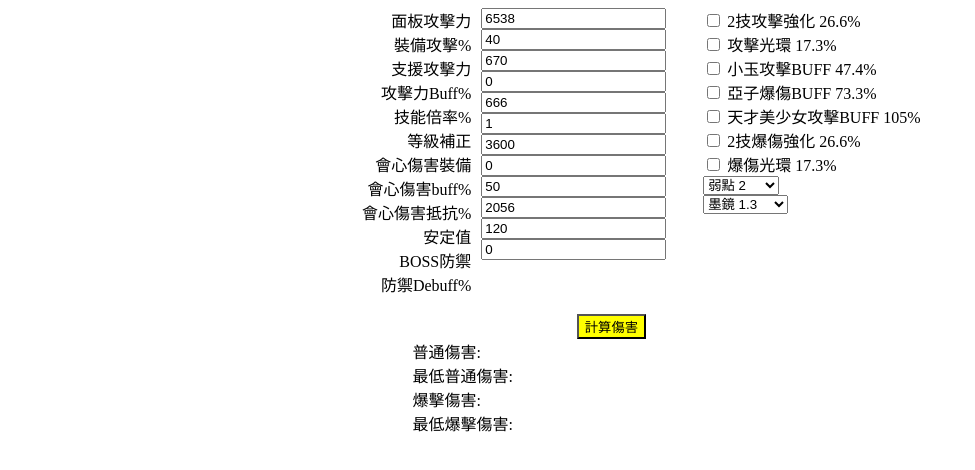
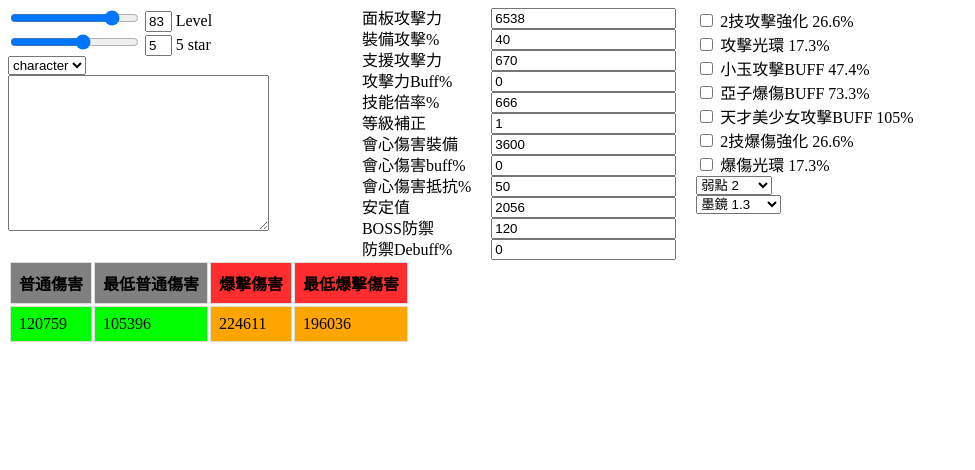
Before and after one commit to BlueArhiveDmg/ba_dmg, a plain HTML site: page index.html in a window 1280 px wide. Shown: the whole page, without its empty margins (0-975 px from the left). Drawn offline with nearby package versions, Linux system fonts and the light colour scheme; no server answers.

Commit message:
Add char select

```diff
--- a/index.html
+++ b/index.html
@@ -1,13 +1,38 @@
 <!DOCTYPE html PUBLIC "-//W3C//DTD HTML 4.01 Transitional//zh-Hant">
-<!-- saved from url=(0039)https://bluearhivedmg.github.io/ba_dmg/ -->
-<html><head><meta http-equiv="Content-Type" content="text/html; charset=UTF-8">
-  <meta http-equiv="content-type" content="text/html charset=" utf-8"="">
+<html>
+<head>
+<meta http-equiv="Content-Type" content="text/html; charset=UTF-8">
+<script src="https://ajax.googleapis.com/ajax/libs/jquery/3.4.1/jquery.min.js"></script>
 <title>碧藍檔案傷害計算機</title>
 </head>
-  <body data-new-gr-c-s-check-loaded="14.1087.0" data-gr-ext-installed="">
+	<body>
+	<div class="CharStatDiv">
+		<div>
+			<div>
+				<input type="range" id="charLevel" value="83" min="1" max="100"
+				oninput="updateCharLevel(this.value);">
+				<input style="width:2em" type="text" id="charLevelText" value="83"
+				oninput="updateCharLevel(this.value);">
+				<output style="width:2em" type="text">Level</output>
+			</div>
+			<div>
+				<input type="range" id="starGrade" value="5" min="1" max="8"
+				oninput="updateStarGrade(this.value);">
+				<input style="width:2em" type="text" id="charStarGradeText" value="5"
+				oninput="updateStarGrade(this.value);">
+				<output style="width:2em" type="text" id="StarGradeString">5 star</output>
+			</div>
+		</div>
+		<div>
+			<!-- <button onclick="getJson()">Get list</button> -->
+			<select name="character" id="character">
+			<option value="-1" selected="" disabled="">character</option>
+			</select>
+		</div>
+		<textarea id="characterStat" name="characterStat" rows="10" cols="30"></textarea>
+	</div>
 	<div class="Data-Content">
 			<div class="Data-Title">
-        <div class="AlignRight">
 				<label for="Atk">面板攻擊力</label><br>
 				<label for="EquAtk">裝備攻擊%</label><br>
 				<label for="SPAtk">支援攻擊力</label><br>
@@ -22,60 +47,61 @@
 				<label for="BossDef">BOSS防禦</label><br>
 				<label for="DefReduce">防禦Debuff%</label><br>
 			</div>
-    </div>
 			<div class="Data-Items">
-        <input type="text" id="Atk" value="6538"><br>
-        <input type="text" id="EquAtk" value="40"><br>
-        <input type="text" id="SPAtk" value="670"><br>
+				<input type="text" id="Atk" value="6538" onchange="CalculatorDmg()"><br>
+				<input type="text" id="EquAtk" value="40" onchange="CalculatorDmg()"><br>
+				<input type="text" id="SPAtk" value="670" onchange="CalculatorDmg()"><br>
 				<!--<input type="text" id="Star2Atk" value=0 /><br />-->
-		<input type="text" id="AtkBuff" value="0"><br>
-		<input type="text" id="SkillDmg" value="666"><br>
-		<input type="text" id="LevelCorrection" value="1"><br>
-		<input type="text" id="CrtDmgEqu" value="3600"><br>
-		<input type="text" id="CrtDmgBuff" value="0"><br>
-		<input type="text" id="CrtDmgRes" value="50"><br>
-		<input type="text" id="Stable" value="2056"><br>
-		<input type="text" id="BossDef" value="120"><br>
-		<input type="text" id="DefReduce" value="0"><br>
+				<input type="text" id="AtkBuff" value="0" onchange="CalculatorDmg()"><br>
+				<input type="text" id="SkillDmg" value="666" onchange="CalculatorDmg()"><br>
+				<input type="text" id="LevelCorrection" value="1" onchange="CalculatorDmg()"><br>
+				<input type="text" id="CrtDmgEqu" value="3600" onchange="CalculatorDmg()"><br>
+				<input type="text" id="CrtDmgBuff" value="0" onchange="CalculatorDmg()"><br>
+				<input type="text" id="CrtDmgRes" value="50" onchange="CalculatorDmg()"><br>
+				<input type="text" id="Stable" value="2056" onchange="CalculatorDmg()"><br>
+				<input type="text" id="BossDef" value="120" onchange="CalculatorDmg()"><br>
+				<input type="text" id="DefReduce" value="0" onchange="CalculatorDmg()"><br>
 			</div>
 	</div>
 	<div class="Data-buff">
 		<div>
-		  <input type="checkbox" id="Ehnatk" name="2技攻擊強化" value="26.6">
+		  <input type="checkbox" id="Ehnatk" name="2技攻擊強化" value="26.6" onchange="CalculatorDmg()">
 		  <label for="2技攻擊強化">2技攻擊強化 26.6%</label>
 		</div>
 		<div>
-		  <input type="checkbox" id="atkAura" name="攻擊光環" value="17.3">
+		  <input type="checkbox" id="atkAura" name="攻擊光環" value="17.3" onchange="CalculatorDmg()">
 		  <label for="攻擊光環">攻擊光環 17.3%</label>
 		</div>
 		<div>
-		  <input type="checkbox" id="kotamaAtkBuff" name="小玉攻擊BUFF" value="47.4">
+		  <input type="checkbox" id="kotamaAtkBuff" name="小玉攻擊BUFF" value="47.4" onchange="CalculatorDmg()">
 		  <label for="小玉攻擊BUFF">小玉攻擊BUFF 47.4%</label>
 		</div>
 		<div>
-		  <input type="checkbox" id="akoCrtDmgBuff" name="亞子爆傷BUFF" value="73.3">
+		  <input type="checkbox" id="akoCrtDmgBuff" name="亞子爆傷BUFF" value="73.3" onchange="CalculatorDmg()">
 		  <label for="亞子爆傷BUFF">亞子爆傷BUFF 73.3%</label>
 		</div>
 		<div>
-		  <input type="checkbox" id="newAtkBuff" name="天才美少女攻擊BUFF" value="105">
+		  <input type="checkbox" id="newAtkBuff" name="天才美少女攻擊BUFF" value="105" onchange="CalculatorDmg()">
 		  <label for="天才美少女攻擊BUFF">天才美少女攻擊BUFF 105%</label>
 		</div>
 		<div>
-		  <input type="checkbox" id="EhnCrtDmg" name="2技爆傷強化" value="26.6">
+		  <input type="checkbox" id="EhnCrtDmg" name="2技爆傷強化" value="26.6" onchange="CalculatorDmg()">
 		  <label for="2技爆傷強化">2技爆傷強化 26.6%</label>
 		</div>
 		<div>
-		  <input type="checkbox" id="CrtDmgAura" name="爆傷光環" value="17.3">
+		  <input type="checkbox" id="CrtDmgAura" name="爆傷光環" value="17.3" onchange="CalculatorDmg()">
 		  <label for="爆傷光環">爆傷光環 17.3%</label>
 		</div>
-		<select id="weak">
+		<div>
+		<select id="weak"  onchange="CalculatorDmg()">
 			<option selected="" disabled="">屬性補正</option>
 			<option value="0.5">抵抗 0.5</option>
 			<option value="1">普通 1</option>
 			<option value="2" selected="">弱點 2</option>
 		</select><br>
-
-		<select id="terrain">
+		</div>
+		<div>
+		<select id="terrain" onchange="CalculatorDmg()">
 			<option selected="" disabled="">地形補正</option>
 			<option value="0.8">大紅臉 0.8</option>
 			<option value="0.9">紅臉 0.9</option>
@@ -85,19 +111,25 @@
 			<option value="1.3" selected="">墨鏡 1.3</option>
 		</select><br>
 		</div>
-
-	<div class="Calculator">
-	<button type="button" style="background-color: yellow;" onclick="CalculatorDmg()">計算傷害</button><br>
 	</div>
-	<div class="Damage">
-	<span>普通傷害:    </span> <span id="normal_dmg"></span><br>
-	<span>最低普通傷害:</span> <span id="normal_dmg_min"></span><br>
-	<span>爆擊傷害:    </span> <span id="critical_dmg"></span><br>
-	<span>最低爆擊傷害:</span> <span id="critical_dmg_min"></span><br>
+	<div class="dmg-table">
+		<table id="dmgTableId">
+			<tr>
+				<th bgcolor="gray">普通傷害</th>
+				<th bgcolor="gray">最低普通傷害</th>
+				<th bgcolor="#FF2D2D">爆擊傷害</th>
+				<th bgcolor="#FF2D2D">最低爆擊傷害</th>
+			</tr>
+			<tr>
+				<td bgcolor="#00FF00">0</td>
+				<td bgcolor="#00FF00">0</td>
+				<td bgcolor="orange">0</td>
+				<td bgcolor="orange">0</td>
+			</tr>
+		</table>
 	</div>
-
 <style type="text/css">
-    .Data-Content {
+<!-- 	.Data-Content {
 		width: auto;
 		margin-left: 28%;
 	}
@@ -107,43 +139,132 @@
 			width: auto;
 			margin-left: 2%;
 		}
+    } -->
+	.Data-Content {
+		line-height: 21px;
+	}
+
+	.CharStatDiv {
+		float: left;
+		width: auto;
+		margin-right: 20px;
 	}
 
 	.Data-Title {
 		float: left;
 		width: auto;
+		margin-right: 20px;
 	}
 
 	.Data-Items {
 		float: left;
-	position: relative;
-	left: 10px;
+		margin-right: 20px;
 	}
 
 	.Data-buff {
-	margin-left: 55%;
 		white-space:nowrap;
 	}
 
-    .AlignRight {
-        text-align: right;
+    .dmg-table {
+		clear:both;
     }
 
-    .Calculator {
-	clear:both;
-	width: 30%;
-	margin-left: 45%;
-	margin-top: 100px;
-    }
-
-    .Damage {
-	width: 40%;
-	float: left;
+	td, th {
+	  border: 1px solid #dddddd;
 	  text-align: left;
-	margin-left: 32%;
+	  padding: 8px;
 	}
 </style>
 <script>
+var CharLevel = 83;
+var CharacterList;
+var star = 4;
+transcendence = [[0, 1000, 2200, 3600, 5300], [0, 750, 1750, 2950, 4450], [0, 500, 1200, 2100, 3500]]
+starGradeStr = ["1 star", "2 star", "3 star", "4 star", "5 star", "Weapon 1", "Weapon 2", "Weapon 3"]
+function updateStarGrade(val)
+{
+	document.getElementById('charStarGradeText').value = val;
+	document.getElementById('starGrade').value = val;
+	document.getElementById('StarGradeString').value = starGradeStr[val - 1];
+	star = Math.min(5, val) - 1;
+	var idx = document.getElementById('character').value;
+	CharacterStatUpdate(idx);
+}
+function updateCharLevel(val)
+{
+	document.getElementById('charLevelText').value = val;
+	document.getElementById('charLevel').value = val;
+	CharLevel = val;
+	var idx = document.getElementById('character').value;
+	CharacterStatUpdate(idx);
+}
+
+function CharacterStatUpdate(idx)
+{
+	var attack = 0;
+	var level = CharLevel;
+	var weaponLevel = 50;
+	if (idx < 0) {
+		return 0;
+	}
+
+	textarea = document.getElementById('characterStat');
+	textarea.value = '';
+	textarea.value += "Name:" + CharacterList[idx].Name + '\n';
+	attack = (CharacterList[idx].AttackPower100 - CharacterList[idx].AttackPower1) / 99;
+	attack = CharacterList[idx].AttackPower1 + attack * (level - 1);
+	attack = attack * (1 + transcendence[0][star] / 10000);
+	textarea.value += "Attack:" + (attack).toFixed(2) + '\n';
+	attack = (CharacterList[idx].Weapon.AttackPower100 - CharacterList[idx].Weapon.AttackPower1) / 100;
+	textarea.value += "WeaponAttack:" + (attack * weaponLevel).toFixed(2) + '\n';
+	textarea.value += "CriticalDamage:" + CharacterList[idx].CriticalDamageRate / 100 + '%\n';
+	textarea.value += "StabilityPoint:" + CharacterList[idx].StabilityPoint + '\n';
+	textarea.value += "Equipment Head:" + CharacterList[idx].Equipment[0] + '\n';
+	textarea.value += "Equipment Accessory:" + CharacterList[idx].Equipment[2] + '\n';
+	textarea.value += "EX skill:" ;
+	for(var x = 0; x < CharacterList[idx].Skills[0].Parameters.length; x++){
+		if (CharacterList[idx].Skills[0].Parameters[x][4].indexOf("%") > 0)
+		textarea.value += CharacterList[idx].Skills[0].Parameters[x][4] + " ";
+	}
+
+}
+
+function CharacterSelect(e)
+{
+	var idx = e.target.value;
+	CharacterStatUpdate(idx);
+}
+function createCharacterList(CharacterList){
+	var select = document.getElementById("character");
+	select.addEventListener("click", CharacterSelect);
+	for(var x = 0; x<CharacterList.length; x++){
+		var option = document.createElement("option");
+		option.setAttribute("value", x);
+		option.appendChild(document.createTextNode(CharacterList[x].Name));
+		select.appendChild(option);
+	}
+}
+function getJson() {
+	fetch('https://lonqie.github.io/SchaleDB/data/tw/students.min.json')
+	//fetch('http://127.0.0.1:8000/student.json')
+		.then(result => result.json())
+		.then((output) => {
+			console.log('Output: ', output);
+			//console.log('Name: ', output[0].Name);
+			//console.log('AttackPower1: ', output[0].AttackPower1);
+			//console.log('AttackPower100: ', output[0].AttackPower100);
+			//console.log('CriticalDamageRate: ', output[0].CriticalDamageRate);
+			//console.log('AccuracyPoint: ', output[0].StabilityPoint);
+			//console.log('AccuracyPoint: ', output[0].Equipment[0]);
+			//console.log('AccuracyPoint: ', output[0].Equipment[2]);
+			//console.log('AccuracyPoint: ', output[0].Weapon.AttackPower1);
+			//console.log('AccuracyPoint: ', output[0].Weapon.AttackPower100);
+			//console.log('AccuracyPoint: ', output[0].Skills[4].Desc);
+			CharacterList = output;
+			createCharacterList(CharacterList);
+
+		}).catch(err => console.error(err));
+}
 function CalculatorDmg() {
 	var myselect=document.getElementById("weak");
 	var index=myselect.selectedIndex;
@@ -204,11 +325,14 @@ function CalculatorDmg() {
 	var crtDmg = parseInt(crtDmgRate * actualDmg);
 	var crtDmgMin = parseInt(actualDmgMin * crtDmgRate);
 
-	document.getElementById("normal_dmg").innerHTML = actualDmg;
-	document.getElementById("normal_dmg_min").innerHTML = actualDmgMin;
-	document.getElementById("critical_dmg").innerHTML = crtDmg;
-	document.getElementById("critical_dmg_min").innerHTML = crtDmgMin;
+	document.getElementById("dmgTableId").rows[1].cells[0].innerHTML = actualDmg;
+	document.getElementById("dmgTableId").rows[1].cells[1].innerHTML = actualDmgMin;
+	document.getElementById("dmgTableId").rows[1].cells[2].innerHTML = crtDmg;
+	document.getElementById("dmgTableId").rows[1].cells[3].innerHTML = crtDmgMin;
+}
+window.onload = function() {
+	getJson();
+	CalculatorDmg();
 }
 </script>
-
-</body><grammarly-desktop-integration data-grammarly-shadow-root="true"></grammarly-desktop-integration></html>
+</body></html>
```
Lines whose indentation alone changed are shown as unchanged.
